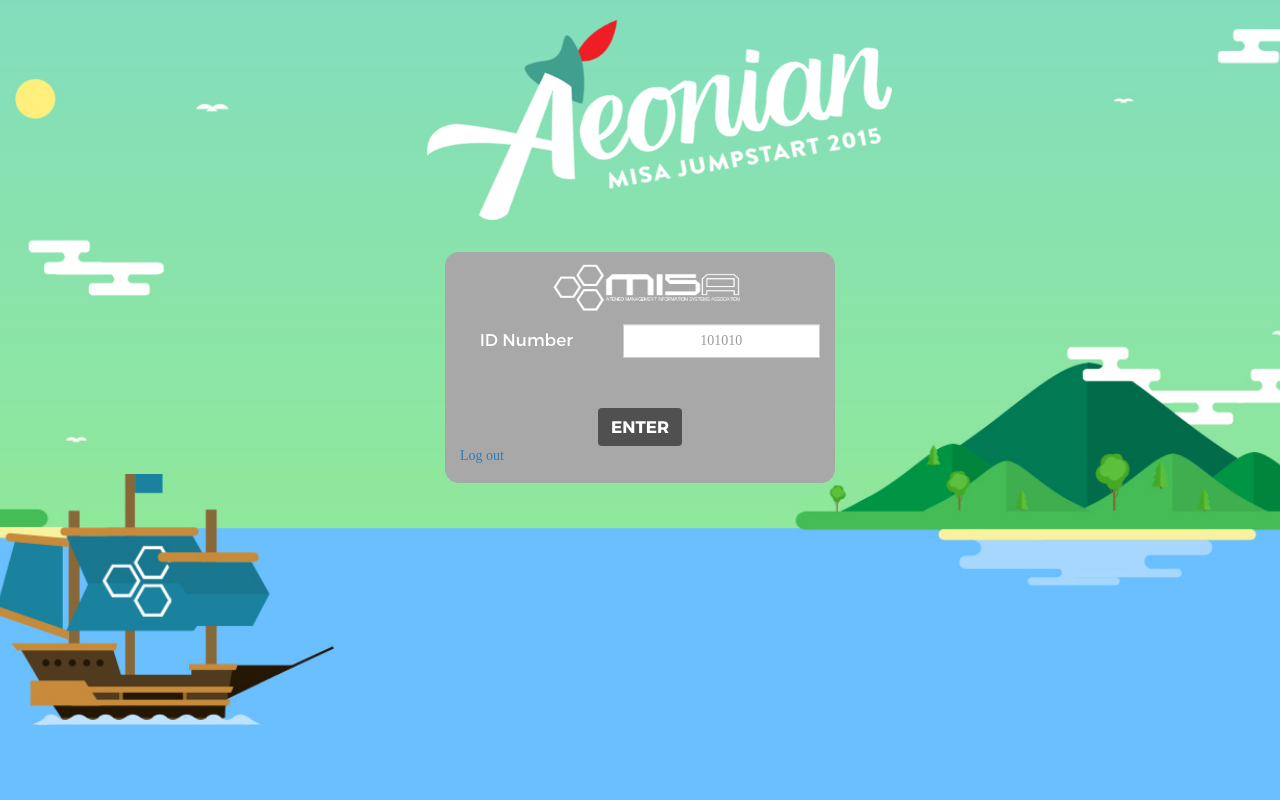
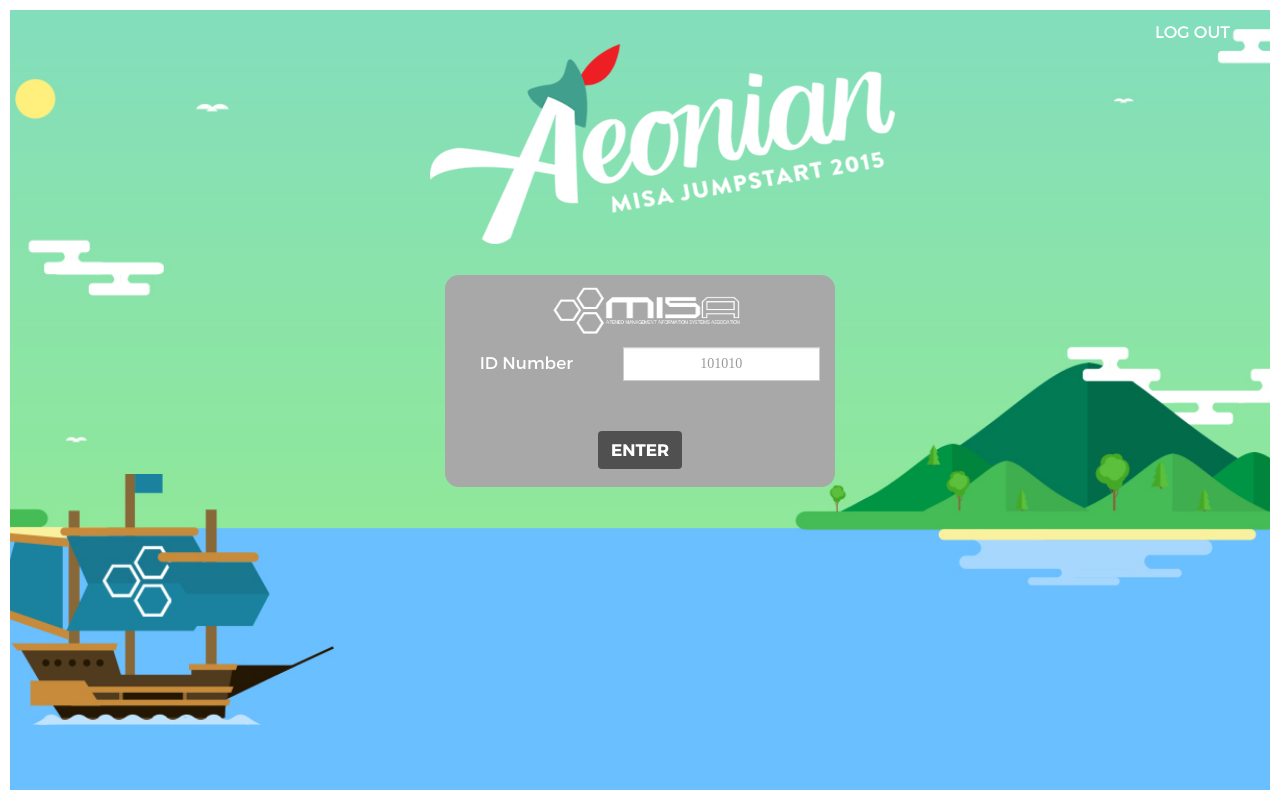
Before and after one commit to cddventura/jumpstart-login-system, a PHP site: page /login.php in a window 1280 px wide. Run offline with PHP 8.4, Linux system fonts and the light colour scheme; the visitor is signed in with stand-in values (Sample User, id 1).

Commit message:
Transition to GA System

```diff
--- a/css/style.css
+++ b/css/style.css
@@ -48,6 +48,18 @@
   -moz-background-size: cover;
   -o-background-size: cover;
   background-size: cover;
+  border: 10px solid white;
+  height: 100vh;
+}
+
+.log-out {
+  text-align: right;
+  font-family: "Montserrat-regular";
+  color: white;
+  display: block;
+  margin-top: 10px;
+  margin-right: 40px;
+  font-size: 1.2em;
 }
 
 #login {
--- a/db_connect.php
+++ b/db_connect.php
@@ -1,5 +1,5 @@
 <?php
-$db = new mysqli("localhost", "root", "root", "jumpstart");
+$db = new mysqli("localhost", "root", "root", "ga");
 if ($db->connect_errno) {
     echo "Failed to connect to MySQL: " . $db->connect_error;
 }
--- a/js/application.js
+++ b/js/application.js
@@ -2,9 +2,9 @@
 $(document).ready(function() {
   $('.warning').css('visibility','hidden');
 
-  var course;
   var name;
   var id_number;
+  var group;
   $('#id_number').keyup(function() {
     var textbox = $(this);
     var value = textbox.val();
@@ -22,8 +22,8 @@
         dataType: 'json',
         success: function(student) {
           name = student.full_name;
-          course = student.course;
           id_number = student.id;
+          group = student.group;
         }
       });
 
@@ -50,7 +50,7 @@
       $.ajax({
         method: form.attr('method'),
         url: form.attr('action'),
-        data: {'id': id_number, 'name': name, 'course': course},
+        data: {'id': id_number, 'name': name, 'course': course, 'group': group},
         //dataType: 'json',
         async: false,
         success: function(student) {
@@ -59,7 +59,7 @@
               location.reload();
             }
             else {
-              alert('Name: ' + name + '\nCourse: ' + course);
+              alert('Name: ' + name + '\nCourse: ' + course + '\nGroup' + group);
               location.reload();
             }
           }
--- a/login.php
+++ b/login.php
@@ -20,7 +20,7 @@
       if(isset($_SESSION['valid_user']))
       {
         echo '
-        <br>
+        <a href="logout.php" class="log-out">LOG OUT</a>
         <div class = "col-md-offset-4">
           <img src = "img/logo.png" height="200" width="465">
         </div>
@@ -44,7 +44,7 @@
                 <input type="hidden" class="form-control" id="course" name="cellphone_number" min="09000000000" max="09999999999" autocomplete="off" placeholder="09171234123" required>
                 <button type="submit" id="submit" class="btn">ENTER</button>
               </form>
-              <a href="logout.php">Log out</a>
+
             </div>
           </div>
         </div>';
--- a/retriever.php
+++ b/retriever.php
@@ -3,7 +3,7 @@
 
 $id = $_GET['id'];
 
-$result = $db->query("SELECT id, full_name, course FROM freshmen WHERE id = $id");
+$result = $db->query("SELECT id, full_name FROM students WHERE id = $id");
 $row = $result->fetch_assoc();
 
 $db->close();
```
Also changed, not shown: submit.php (+11 -3 lines).
